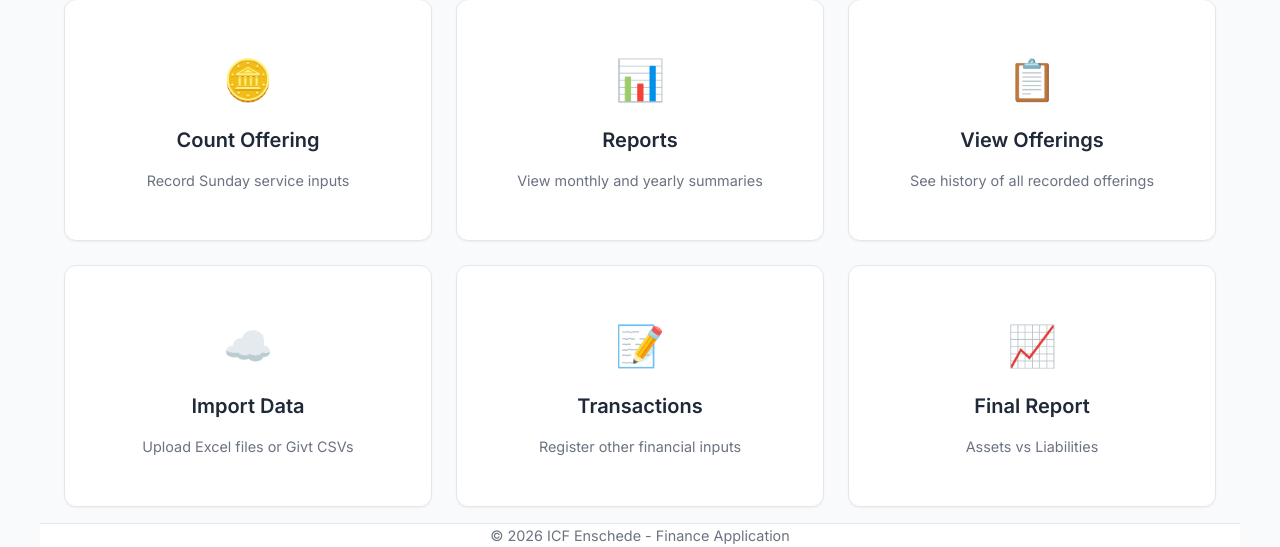
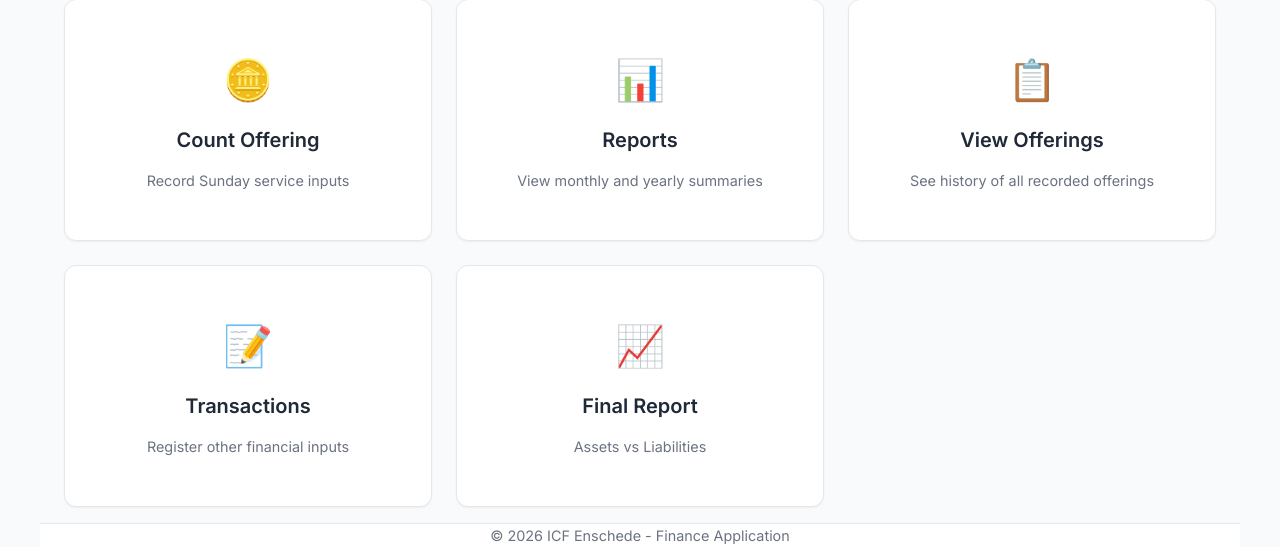
Before and after one commit to FerguNeverSleeps/IFCFinanceApp, a Flask app: page / in a window 1280 px wide. Shown: the part 395-942 px from the top of the page. Run offline with Flask 3, Linux system fonts and the light colour scheme; the visitor is signed in with stand-in values (Sample User, id 1); some libraries are stand-ins or nearby versions.

Commit message:
deleted importing data from excel or csv

```diff
--- a/app.py
+++ b/app.py
@@ -301,9 +301,7 @@ def reset_filter():
 def manual_count():
     return render_template('indexmanual.html', current_year=date.today().year)
 
-@app.route('/import-givt')
-def import_givt():
-    return render_template('upload.html', current_year=date.today().year)
+
 
 @app.route('/monthly-report')
 def report():
@@ -311,17 +309,17 @@ def report():
 
 
 
-@app.route('/file_upload.html', methods=['POST'])
-def file_upload():
-    file = request.files['file']
-
-    df = pandas.read_excel(file)
-    if not os.path.exists("report"):
-        os.mkdir("report")
-    filename = f'{date.today()}.csv'
-    filepath = os.path.join(app.config['report'], file.filename)
-    df.to_csv(filepath, index=False)
-    return render_template('report.html', filename=filename)
+# @app.route('/file_upload.html', methods=['POST'])
+# def file_upload():
+#     file = request.files['file']
+#
+#     df = pandas.read_excel(file)
+#     if not os.path.exists("report"):
+#         os.mkdir("report")
+#     filename = f'{date.today()}.csv'
+#     filepath = os.path.join(app.config['report'], file.filename)
+#     df.to_csv(filepath, index=False)
+#     return render_template('report.html', filename=filename)
 
 #NOT IN USE
 # # --- Route: Upload Excel ---
--- a/templates/index.html
+++ b/templates/index.html
@@ -32,11 +32,11 @@
             <p class="action-desc">See history of all recorded offerings</p>
         </a>
 
-        <a href="{{ url_for('file_upload') }}" class="card action-card">
-            <div class="action-icon">☁️</div>
-            <h3 class="action-title">Import Data</h3>
-            <p class="action-desc">Upload Excel files or Givt CSVs</p>
-        </a>
+<!--        <a href="{{ url_for('file_upload') }}" class="card action-card">-->
+<!--            <div class="action-icon">☁️</div>-->
+<!--            <h3 class="action-title">Import Data</h3>-->
+<!--            <p class="action-desc">Upload Excel files or Givt CSVs</p>-->
+<!--        </a>-->
 
         <a href="{{ url_for('transaction_input') }}" class="card action-card">
             <div class="action-icon">📝</div>
```
